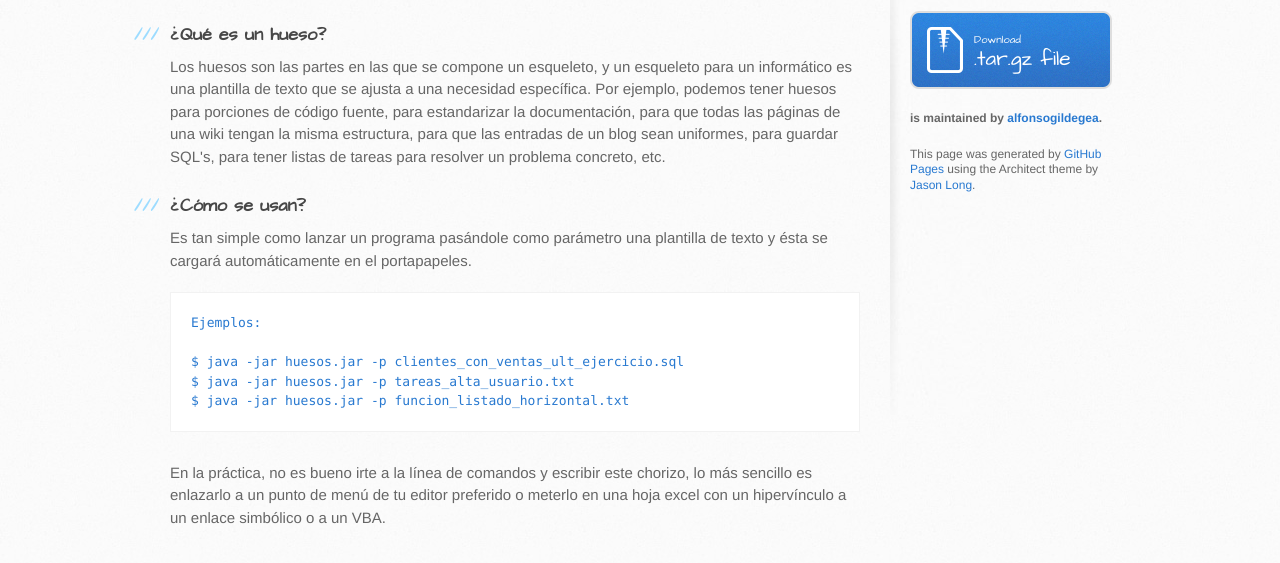
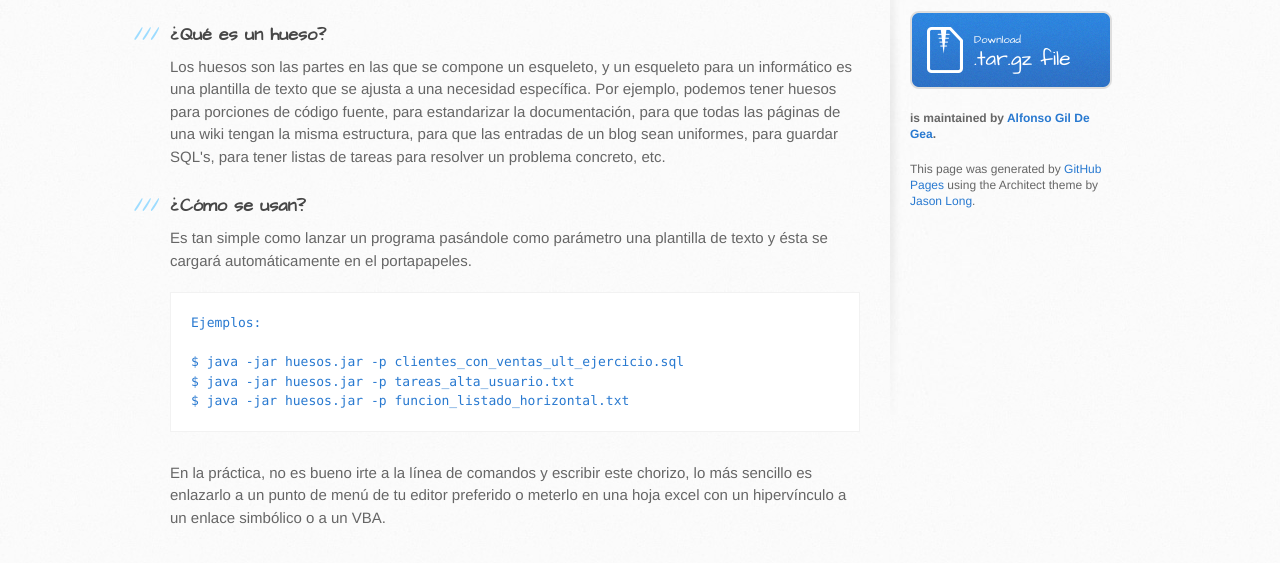
Before and after one commit to alfonsogildegea/huesos, a plain HTML site: page index.html in a window 1280 px wide. Shown: the part 321-884 px from the top of the page. Drawn offline with Linux system fonts and the light colour scheme.

Commit message:
+ Nombre completo

```diff
--- a/index.html
+++ b/index.html
@@ -65,7 +65,7 @@ $ java -jar huesos.jar -p funcion_listado_horizontal.txt
             .tar.gz file
           </a>
 
-          <p class="repo-owner"><a href="https://github.com/alfonsogildegea/huesos"></a> is maintained by <a href="https://github.com/alfonsogildegea">alfonsogildegea</a>.</p>
+          <p class="repo-owner"><a href="https://github.com/alfonsogildegea/huesos"></a> is maintained by <a href="https://github.com/alfonsogildegea">Alfonso Gil De Gea</a>.</p>
 
           <p>This page was generated by <a href="pages.github.com">GitHub Pages</a> using the Architect theme by <a href="https://twitter.com/jasonlong">Jason Long</a>.</p>
         </aside>
```
